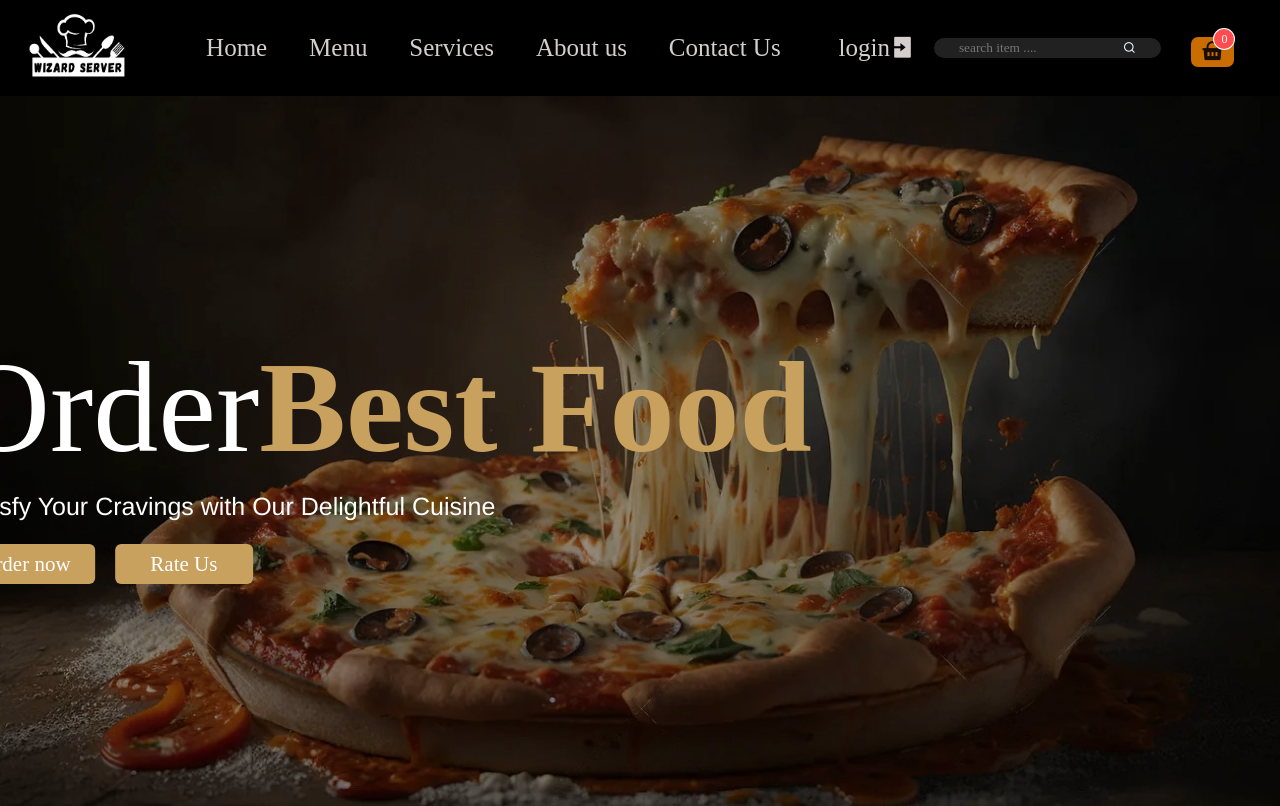
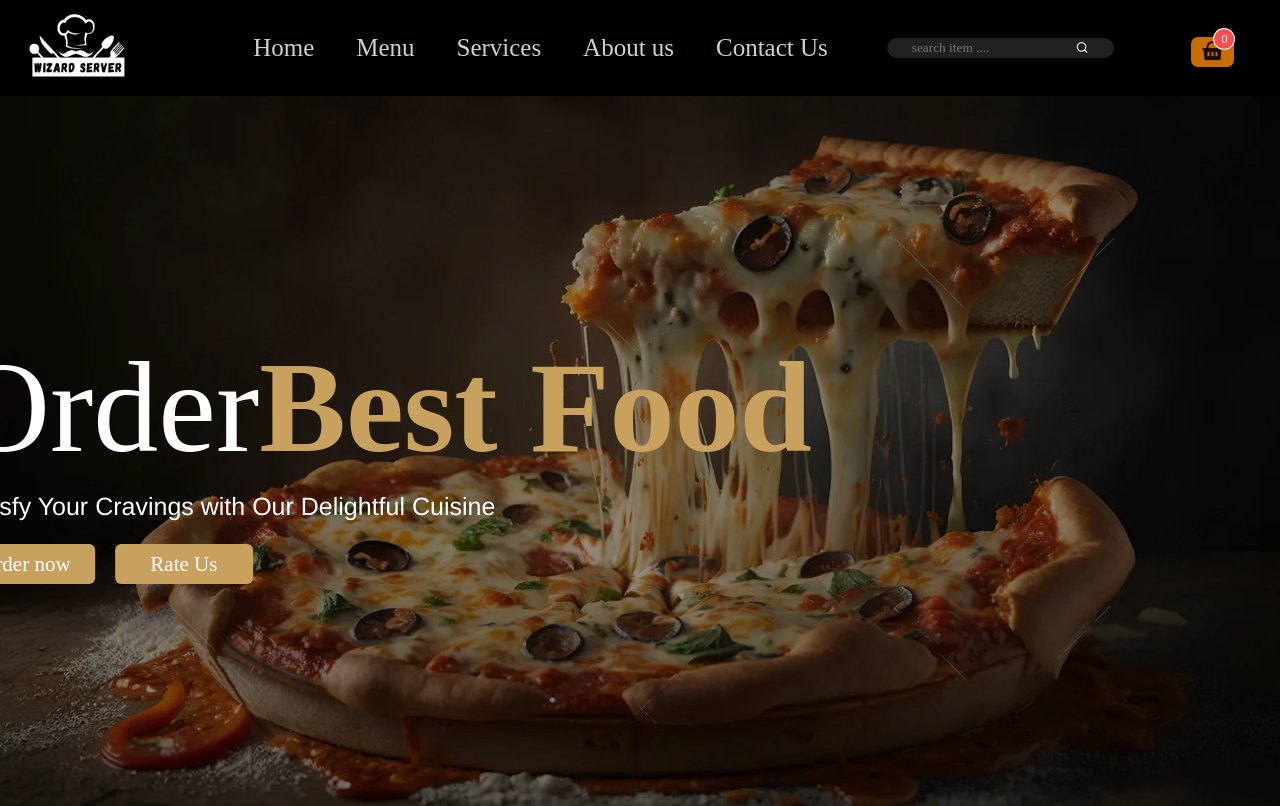
Before and after one commit to fatinaElomar-codi-final-project/frontend1, a React (Create React App) app: page / in a window 1280 px wide. Shown: the top 806 px of the page. Built offline with nearby package versions, Linux system fonts and the light colour scheme; a web font is replaced by a local one.

Commit message:
remove login

```diff
--- a/src/components/navBar/navbar.jsx
+++ b/src/components/navBar/navbar.jsx
@@ -61,9 +61,9 @@ function Nav() {
           </li>
           <li>
             <section className="menu__right">
-              <a className="loginbtnicon" href="#">
+              {/* <a className="loginbtnicon" href="#">
                 login<i class="ri-login-box-fill"></i>
-              </a>
+              </a> */}
               <div className="custom1__search">
                 <input type="search" placeholder="search item ...." />
                 <span>
--- a/src/pages/aboutuspage/aboutuspage.css
+++ b/src/pages/aboutuspage/aboutuspage.css
@@ -5,7 +5,9 @@
 	line-height: 20px;
 	color: #a9a9a9;
 }
-
+/* .main_container11{
+	width:100vh;
+} */
 h1.title{
 	margin-bottom: 20px;
 	color: #444444;
```
